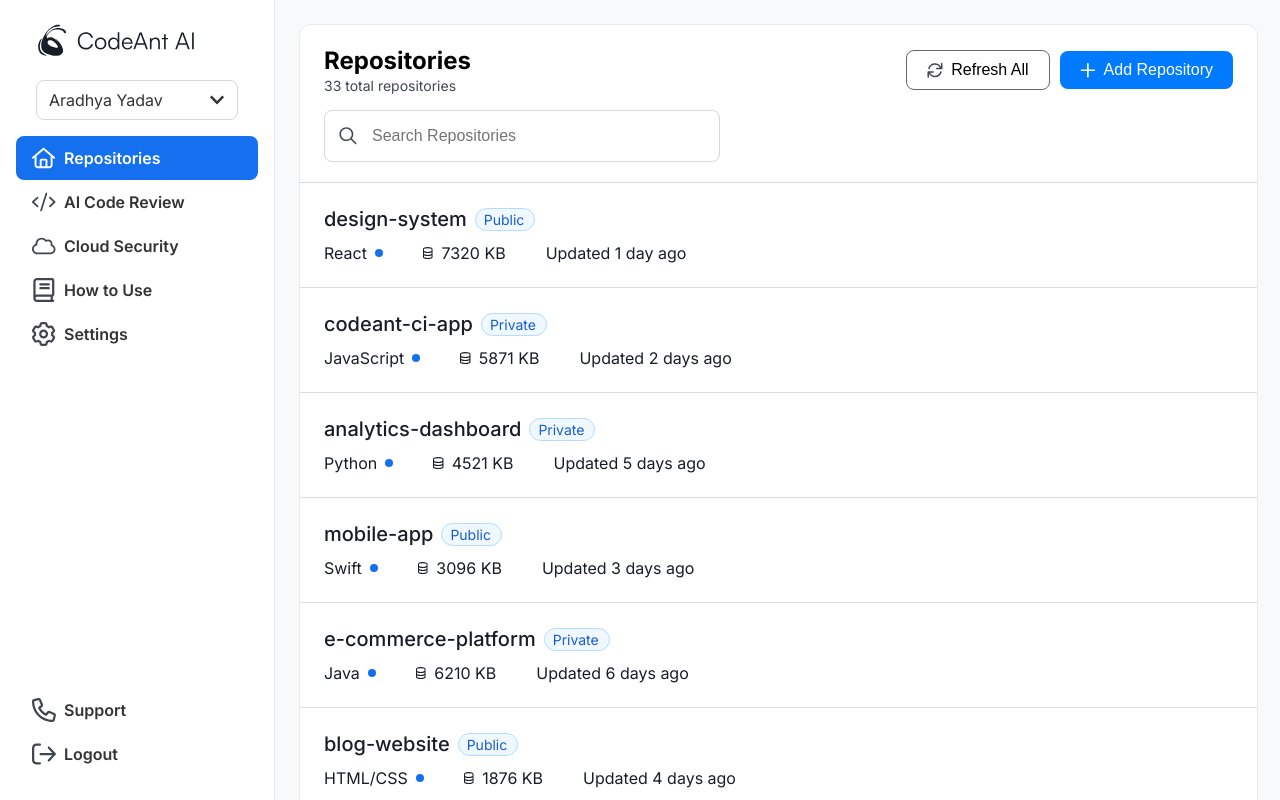
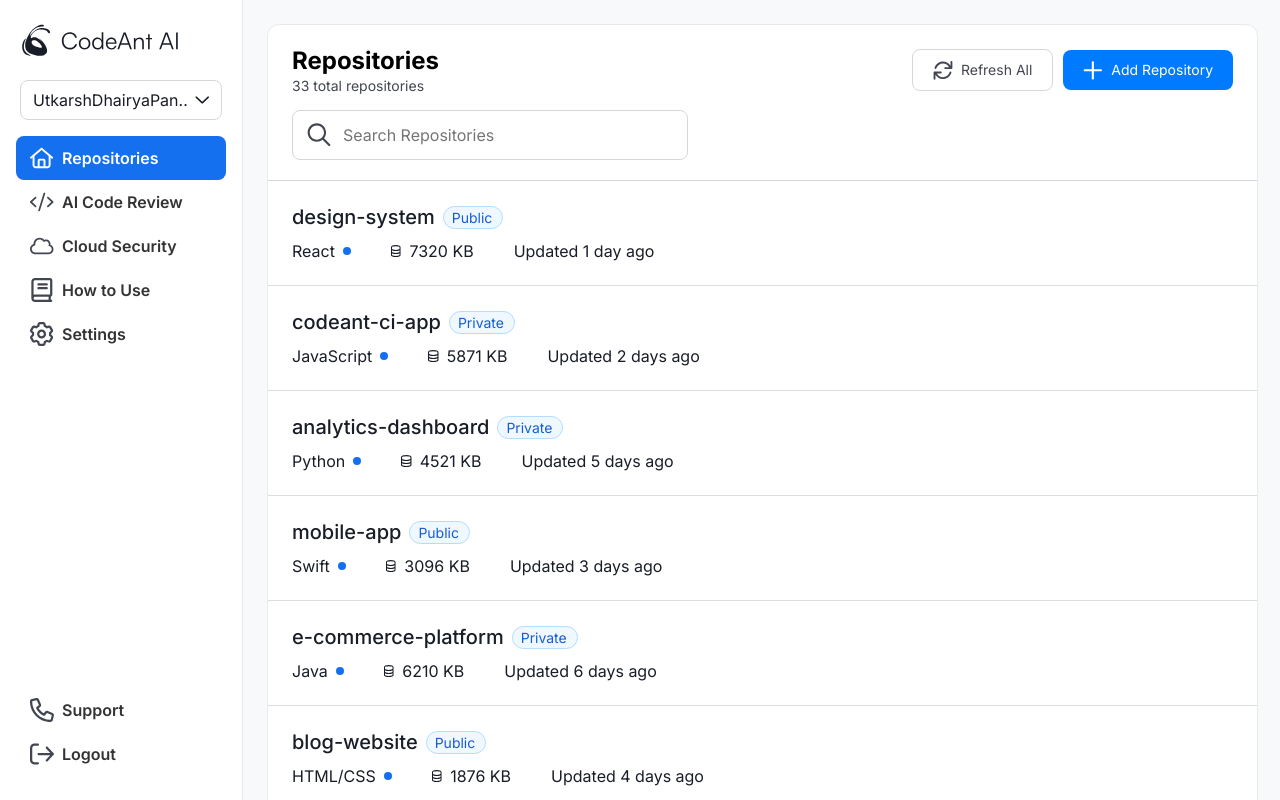
Before and after one commit to Aradhya-005/CodeAnt_AI, a React (Create React App) app: page /dashboard/repo in a window 1280 px wide. Built offline with nearby package versions, Linux system fonts and the light colour scheme.

Commit message:
modified the components css

```diff
--- a/src/components/Sidebar.js
+++ b/src/components/Sidebar.js
@@ -1,6 +1,5 @@
 import React, { useState, useEffect } from "react";
 import { NavLink } from "react-router-dom";
-import { FaChevronDown } from "react-icons/fa";
 import "../styles/Sidebar.css";
 import logo from "../assets/LogoWithText.svg";
 import HomeIcon from "../assets/HomeIcon.svg";
@@ -12,6 +11,7 @@
 import BookIcon from "../assets/BookIcon.svg";
 import MenuIcon from "../assets/MenuIcon.svg";
 import CloseIcon from "../assets/closeIcon.svg";
+import DropDown from '../assets/dropdownIcon.svg'
 
 const Sidebar = () => {
   const [isMenuOpen, setIsMenuOpen] = useState(false);
@@ -44,7 +44,7 @@
         <div className="nav-list">
         <div>
           <button className="user-profile">
-            Aradhya Yadav <FaChevronDown />
+            Aradhya Yadav <img src= {DropDown} alt="dropdown icon "/>
           </button>
         </div>
          <div className="nav-menu modal">
@@ -98,7 +98,7 @@
         </div>
         <div>
           <button className="user-profile">
-            Aradhya Yadav <FaChevronDown />
+          UtkarshDhairyaPan..<img src= {DropDown} alt="dropdown icon "/>
           </button>
         </div>
       </div>
--- a/src/components/SignIn.js
+++ b/src/components/SignIn.js
@@ -1,7 +1,6 @@
 import React, { useState } from "react";
-import { Link } from "react-router-dom";
+import { Link, useNavigate } from "react-router-dom";
 import "../styles/SignIn.css";
-import SignImg from "../assets/StatsImg.svg";
 import GithubIcon from "../assets/GithubIcon.svg";
 import GitLabIcon from "../assets/GitLabIcon.svg";
 import BitbucketIcon from "../assets/BitbucketIcon.svg";
@@ -15,16 +14,16 @@
 
 function SignIn() {
   const [isSAAS, setIsSAAS] = useState(true);
+  const navigate = useNavigate();
+
+  const handleSignIn = () => {
+    navigate("/dashboard/repo");
+  };
 
   return (
     <div className="auth-page">
       {/* Left Section: Illustration */}
       <section className="auth-illustration-section">
-        {/* <img
-          src={SignImg}
-          alt="Illustration showing CodeAnt AI capabilities"
-          className="illustration-image"
-        /> */}
         <div className="stats-wrapper">
           <div className="stats-card">
             <div className="stats-card-header">
@@ -54,13 +53,13 @@
                 className="stats-icon"
               />
               <div className="stats-percentage">
-                <div className="stats-percentage-count" >
-                <img src={Arrow} alt="Upwards Arrow" className="arrow-icon" />
+                <div className="stats-percentage-count">
+                  <img src={Arrow} alt="Upwards Arrow" className="arrow-icon" />
                   <p className="percentage-text">14%</p>
                 </div>
-                 <div>
-                 <p className="week-text">This week</p>
-                 </div>
+                <div>
+                  <p className="week-text">This week</p>
+                </div>
               </div>
             </div>
             <div className="stats-details">
@@ -70,17 +69,13 @@
           </div>
         </div>
         <div>
-          <img
-            src={GreyLogo}
-            alt="Company Grey Logo"
-            className="overlay-logo"
-          />
+          <img src={GreyLogo} alt="Company Grey Logo" className="overlay-logo" />
         </div>
       </section>
 
       {/* Right Section: Sign-in Options */}
       <section className="auth-options-wrapper">
-        <article className="auth-options-container">
+        <div className="auth-options-container">
           {/* Branding Section */}
           <div className="brand-section">
             <div className="brand-container">
@@ -111,7 +106,7 @@
           <div className="auth-button-group">
             {isSAAS ? (
               <>
-                <button className="auth-action-button">
+                <button className="auth-action-button" onClick={handleSignIn}>
                   <img
                     src={GithubIcon}
                     alt="GitHub logo"
@@ -119,7 +114,7 @@
                   />
                   Sign in with GitHub
                 </button>
-                <button className="auth-action-button">
+                <button className="auth-action-button" onClick={handleSignIn}>
                   <img
                     src={BitbucketIcon}
                     alt="Bitbucket logo"
@@ -127,7 +122,7 @@
                   />
                   Sign in with Bitbucket
                 </button>
-                <button className="auth-action-button">
+                <button className="auth-action-button" onClick={handleSignIn}>
                   <img
                     src={AzureIcon}
                     alt="Azure DevOps logo"
@@ -135,7 +130,7 @@
                   />
                   Sign in with Azure DevOps
                 </button>
-                <button className="auth-action-button">
+                <button className="auth-action-button" onClick={handleSignIn}>
                   <img
                     src={GitLabIcon}
                     alt="GitLab logo"
@@ -146,7 +141,7 @@
               </>
             ) : (
               <>
-                <button className="auth-action-button">
+                <button className="auth-action-button" onClick={handleSignIn}>
                   <img
                     src={GitLabIcon}
                     alt="GitLab logo"
@@ -154,7 +149,7 @@
                   />
                   Self-Hosted GitLab
                 </button>
-                <button className="auth-action-button">
+                <button className="auth-action-button" onClick={handleSignIn}>
                   <img
                     src={KeyIcon}
                     alt="SSO key logo"
@@ -165,10 +160,7 @@
               </>
             )}
           </div>
-        </article>
-        <Link to="/dashboard/repo" className="dashboard-link">
-          Move to Dashboard
-        </Link>
+        </div>
         <p className="footer-text">
           By signing up, you agree to the <span>Privacy Policy</span>.
         </p>
--- a/src/styles/Sidebar.css
+++ b/src/styles/Sidebar.css
@@ -2,7 +2,7 @@
   width: 242px;
   gap: 16px;
   background-color: #FFFFFF;
-  padding: 24px 16px;
+  /* padding: 24px 16px; */
   border-right: 1px solid #E9EAEB;
   display: flex;
   flex-direction: column;
@@ -17,7 +17,7 @@
 .nav-header {
   display: flex;
   flex-direction: column;
-  padding: 0 20px;
+  padding: 24px 20px 0 20px;
   gap: 20px;
 }
 
@@ -36,10 +36,12 @@
   line-height: 24px;
   font-family: 'Inter', sans-serif;
   font-size: 16px;
-  color: #333;
+  color: #181D27;
+  font-weight: 400;
 }
 
 .nav-menu {
+  padding: 0 16px 24px 16px;
   display: flex;
   flex-direction: column;
   height: 100%;
@@ -65,10 +67,10 @@
   font-family: 'Inter', sans-serif;
   color: #333;
   gap: 8px;
-  width: 210px;
-  height: 44px;
+  width: 182px;
+  height: 24px;
   line-height: 24px;
-  padding: 0px 16px;
+  padding: 10px 14px;
   border-radius: 8px;
   transition: background-color 0.3s ease, color 0.3s ease;
 }
@@ -84,8 +86,8 @@
 }
 
 .nav-link:hover {
-  background-color: #007BFF;
-  color: white;
+  background-color: #F5F5F5;
+  color: #414651;
 }
 
 .menu-icon {
@@ -144,7 +146,7 @@
   }
 
   .nav-header {
-    display: none; /* Hide header on small screens */
+    display: none;
   }
   .nav-list{
     padding: 24px 0 0 0;
--- a/src/styles/SignIn.css
+++ b/src/styles/SignIn.css
@@ -41,6 +41,7 @@
   display: flex;
   flex-direction: row;
   align-items: center;
+  padding: 26px 31px 20px 31px;
   /* padding: 16px 20px; */
   gap: 10px;
   border-bottom: 1px solid #e6e8f0;
@@ -52,6 +53,7 @@
 }
 
 .stats-card-header p {
+  margin: 0;
   font-weight: 700;
   font-size: 18px;
   line-height: 27px;
@@ -63,7 +65,7 @@
 
   display: flex;
   justify-content: space-between;
-  padding: 20px;
+  padding: 20px 31px 26px 31px;
   gap: 20px;
 }
 
@@ -86,23 +88,24 @@
   font-weight: 400;
   font-size: 14px;
   line-height: 20px;
-  color: #6b7b8c;
+  color: #171717;
 }
 
 /* Issue Card */
 .stats-issue-card {
+  gap: 16px;
   position: absolute;
-  left: 327px;
-  top: 290px;
+  left: 373px;
+  top: 299px;
   display: flex;
   flex-direction: column;
   justify-content: space-around;
   background-color: #fff;
   border-radius: 24px;
-  padding: 20px;
+  padding:15px 31px;
   box-shadow: 0px 4px 24px rgba(8, 23, 53, 0.24);
-  width: 265px;
-  height: 164px;
+  width: 204px;
+  height: 133.37px;
 }
 
 /* Issue Card Header */
@@ -127,8 +130,8 @@
 }
 
 .stats-percentage img {
-  width: 10.33px;
-  height: 8px;
+  width: 24.33px;
+  height: 24px;
 }
 
 .stats-percentage .stats-percentage-count p {
@@ -139,6 +142,7 @@
 }
 
 .stats-percentage p {
+  font-weight: 400;
   margin: 0;
   font-size: 12px;
   line-height: 16px;
@@ -178,8 +182,8 @@
   position: absolute;
   bottom: 1px;
   left: 1px;
-  width: 280px;
-  height: auto;
+  width: 284px;
+  height: 319px;
 }
 
 .auth-options-wrapper {
@@ -190,6 +194,7 @@
   justify-content: center;
   align-items: center;
   padding: 20px;
+  gap: 32px;
 }
 
 .auth-options-container {
@@ -227,9 +232,10 @@
 .brand-container h1 {
   font-family: "Inter", sans-serif;
   margin: 0;
-  font-size: 28px;
+  line-height: 48px;
+  font-size: 32px;
   font-weight: 600;
-  color: #333333;
+  color: #181D27;
 }
 
 .toggle-button-group {
@@ -245,7 +251,6 @@
 }
 
 .toggle-button {
-  border: 2px solid #d5d7da;
   flex: 1;
   border-radius: 8px;
   padding: 16px 14px;
--- a/src/styles/dashboard.css
+++ b/src/styles/dashboard.css
@@ -1,17 +1,14 @@
 
  .dashboard-layout {
     display: flex;
-    height: 100vh; /* Full height of the viewport */
+    height: 100vh;
     overflow: hidden;
   }
 
-  /* Sidebar styling */
-
-  /* Content area styling */
   .dashboard-content {
-    flex: 1; /* Take up the remaining space */
-    overflow-y: auto; /* Allow vertical scrolling if content overflows */
-    background-color: #f8f9fa; /* Light background for contrast */
+    flex: 1;
+    overflow-y: auto;
+    background-color: #f8f9fa;
   }
 
   @media(max-width:440px){
--- a/src/styles/repository.css
+++ b/src/styles/repository.css
@@ -51,16 +51,19 @@
     align-items: center;
     justify-content: center;
     gap: 8px;
+    font-family: 'Inter',sans-serif;
     padding: 10px 20px;
-    font-size: 16px;
+    font-weight: 400;
+    line-height: 20px;
+    font-size: 14px;
     cursor: pointer;
     border-radius: 8px;
     transition: background-color 0.3s ease;
 }
 
 .refresh-button {
-    color: black;
-    border: 1px solid #666;
+    color: #414651;
+    border: 1px solid #D5D7DA;
     background-color: transparent;
 }
 
@@ -74,9 +77,10 @@
     background-color: #0056b3;
 }
 
-button img {
-    width: 16px;
-    height: 16px;
+.refresh-button img,
+.add-repo-button img {
+    width: 20px;
+    height: 20px;
 }
 
 
@@ -90,26 +94,25 @@
     align-items: center;
     border: 1px solid #D5D7DA;
     border-radius: 8px;
-    padding: 10px 14px;
-    /* background-color: #fff;  */
-    width: 100%;
+    padding: 12px 14px;
     max-width: 366px;
 }
 
 .search-icon {
-    width: 17.98px;
-    height: 18px;
+    width: 24px;
+    height: 24px;
     margin-right: 10px;
 }
 
 .search-bar {
+    font-family: 'Inter',sans-serif;
     flex: 1;
     border: none;
     outline: none;
     font-weight: 400;
     line-height: 20px;
     font-size: 16px;
-    padding: 5px;
+    /* padding: 5px;  */
 }
 
 .repo-list {
```
Also changed, not shown: src/logo.svg (deleted).
